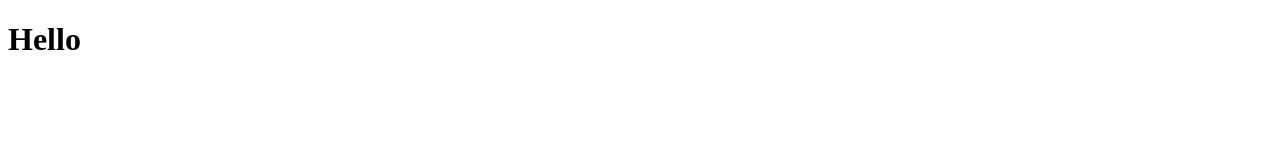
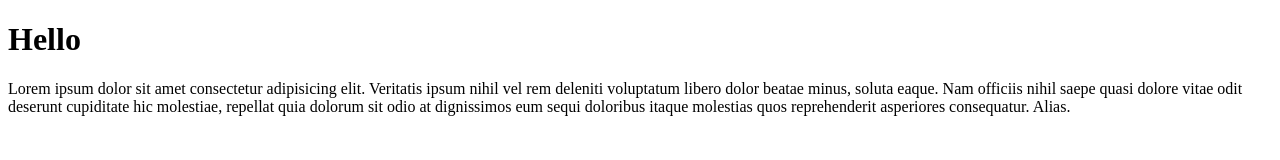
Before and after one commit to Muhammadd09/new-project, a plain HTML site: page index.html in a window 1280 px wide. Drawn offline with Linux system fonts and the light colour scheme.

Commit message:
save new text

```diff
--- a/index.html
+++ b/index.html
@@ -7,5 +7,9 @@
 </head>
 <body>
     <h1>Hello</h1>
+
+    <p>
+        Lorem ipsum dolor sit amet consectetur adipisicing elit. Veritatis ipsum nihil vel rem deleniti voluptatum libero dolor beatae minus, soluta eaque. Nam officiis nihil saepe quasi dolore vitae odit deserunt cupiditate hic molestiae, repellat quia dolorum sit odio at dignissimos eum sequi doloribus itaque molestias quos reprehenderit asperiores consequatur. Alias.
+    </p>
 </body>
 </html
```
